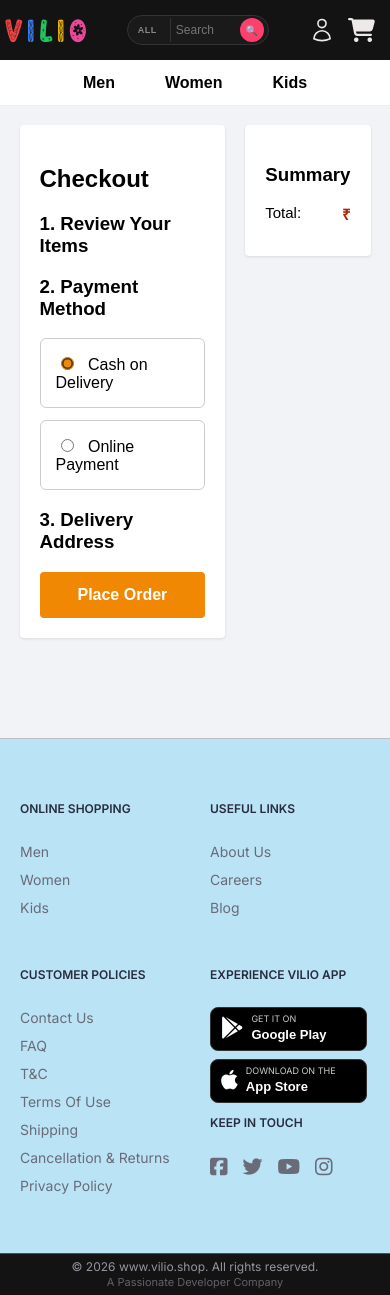
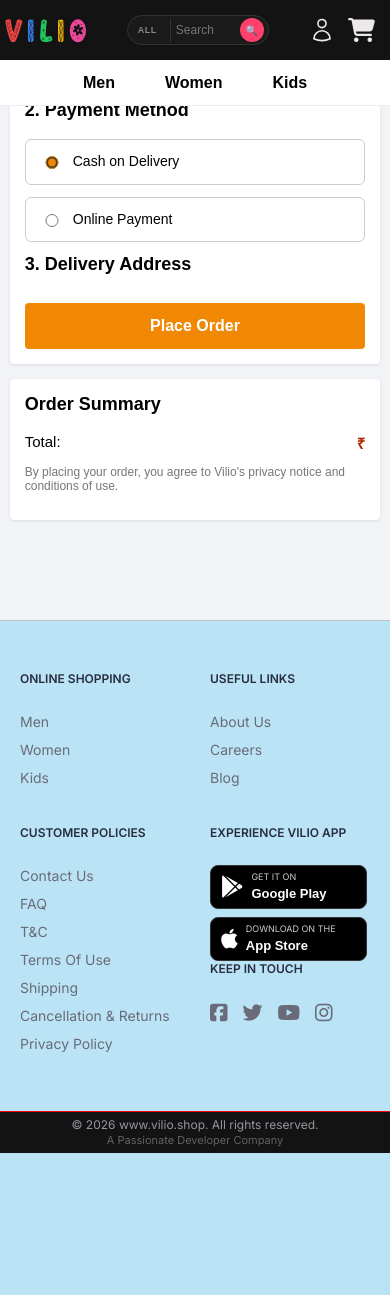
Before and after one commit to aiman001-ai/vilio-shop, a Django app: template app1/templates/place_order.html in a window 390 px wide. After the commit the page ends 1153 px from the top, so only its background shows below. Run offline with Django 5.2, Linux system fonts and the light colour scheme; the template is opened without the code that fills it, so the values that code supplies are empty; some libraries are stand-ins or nearby versions; some web fonts are replaced.

Commit message:
Fixed mobile responsiveness and ALLOWED_HOSTS syntax

```diff
--- a/app1/templates/place_order.html
+++ b/app1/templates/place_order.html
@@ -3,22 +3,90 @@
 
 {% block extra_css %}
 <style>
-    body { background: #f1f3f6; font-family: Arial, sans-serif; }
-    .container { width: 90%; margin: 20px auto; display: flex; gap: 20px; }
-    .left { width: 70%; background: #fff; padding: 20px; border-radius: 4px; box-shadow: 0 1px 3px rgba(0,0,0,0.1); }
-    .right { width: 30%; background: #fff; padding: 20px; border-radius: 4px; height: fit-content; box-shadow: 0 1px 3px rgba(0,0,0,0.1); }
+    body { background: #f1f3f6; font-family: Arial, sans-serif; margin: 0; padding: 0; }
+
+    /* Responsive Container */
+    .container {
+        width: 95%;
+        max-width: 1200px;
+        margin: 10px auto;
+        display: flex;
+        flex-direction: column; /* Mobile first: stack vertically */
+        gap: 15px;
+    }
+
+    .left {
+        width: 100%;
+        background: #fff;
+        padding: 15px;
+        border-radius: 4px;
+        box-shadow: 0 1px 3px rgba(0,0,0,0.1);
+        box-sizing: border-box;
+    }
+
+    .right {
+        width: 100%;
+        background: #fff;
+        padding: 15px;
+        border-radius: 4px;
+        height: fit-content;
+        box-shadow: 0 1px 3px rgba(0,0,0,0.1);
+        box-sizing: border-box;
+    }
+
+    /* Desktop View: Side by Side */
+    @media (min-width: 768px) {
+        .container {
+            flex-direction: row;
+            margin: 20px auto;
+            gap: 20px;
+        }
+        .left { width: 65%; padding: 20px; }
+        .right { width: 35%; padding: 20px; position: sticky; top: 20px; }
+    }
+
     .price { color: #B12704; font-weight: bold; }
     .summary-row { display: flex; justify-content: space-between; margin: 12px 0; font-size: 15px; }
-    .address-box, .payment-box { border: 1px solid #ccc; padding: 15px; margin-bottom: 12px; border-radius: 6px; cursor: pointer; display: block; }
-    input[type="radio"] { margin-right: 10px; accent-color: #f08804; }
-    .place-btn { width: 100%; padding: 14px; background: #f08804; color: #fff; border: none; font-size: 16px; cursor: pointer; font-weight: bold; border-radius: 4px; }
-    .cart-item { display: flex; gap: 15px; border-bottom: 1px solid #eee; padding: 15px 0; }
-    .cart-item img { width: 80px; height: 80px; object-fit: cover; }
+
+    .address-box, .payment-box {
+        border: 1px solid #ccc;
+        padding: 12px;
+        margin-bottom: 12px;
+        border-radius: 6px;
+        cursor: pointer;
+        display: flex;
+        align-items: flex-start;
+        font-size: 14px;
+        line-height: 1.4;
+    }
+
+    input[type="radio"] { margin-top: 4px; margin-right: 12px; min-width: 18px; accent-color: #f08804; }
+
+    .place-btn {
+        width: 100%;
+        padding: 14px;
+        background: #f08804;
+        color: #fff;
+        border: none;
+        font-size: 16px;
+        cursor: pointer;
+        font-weight: bold;
+        border-radius: 4px;
+        margin-top: 10px;
+    }
+
+    .cart-item { display: flex; gap: 12px; border-bottom: 1px solid #eee; padding: 12px 0; }
+    .cart-item img { width: 70px; height: 70px; object-fit: cover; border-radius: 4px; }
+    .cart-item h4 { margin: 0 0 5px 0; font-size: 15px; }
+    .cart-item p { margin: 2px 0; font-size: 13px; color: #555; }
+
+    h2, h3 { font-size: 18px; margin-top: 0; }
 </style>
 {% endblock %}
 
 {% block content %}
 <div class="container">
+    <!-- Summary moved to top on Mobile for better UX (Optional, but usually Summary shows at bottom) -->
     <div class="left">
         <h2>Checkout</h2>
 
@@ -42,60 +110,61 @@
             <h3>2. Payment Method</h3>
             <label class="payment-box">
                 <input type="radio" name="payment_method" value="COD" checked>
-                Cash on Delivery
+                <span>Cash on Delivery</span>
             </label>
 
             <label class="payment-box">
                 <input type="radio" name="payment_method" value="ONLINE">
-                Online Payment
+                <span>Online Payment</span>
             </label>
 
             <h3>3. Delivery Address</h3>
             {% for address in addresses %}
             <label class="address-box">
                 <input type="radio" name="address_id" value="{{ address.id }}" required {% if forloop.first %}checked{% endif %}>
-                {{ address.first_name }} {{ address.last_name }} - {{ address.mobile }}<br>
-                {{ address.address }}, {{ address.city }}, {{ address.state }} - {{ address.pincode }}
+                <span>
+                    <strong>{{ address.first_name }} {{ address.last_name }}</strong> - {{ address.mobile }}<br>
+                    {{ address.address }}, {{ address.city }}, {{ address.state }} - {{ address.pincode }}
+                </span>
             </label>
             {% endfor %}
 
+            <!-- Desktop Button will show in 'right' div, but for mobile flow we keep it here or sync them -->
             <button type="submit" class="place-btn" id="final-submit-btn">Place Order</button>
         </form>
     </div>
 
     <div class="right">
-        <h3>Summary</h3>
+        <h3>Order Summary</h3>
         <div class="summary-row">
             <span>Total:</span>
             <span class="price">₹{{ total }}</span>
         </div>
+        <p style="font-size: 12px; color: #777;">By placing your order, you agree to Vilio's privacy notice and conditions of use.</p>
     </div>
 </div>
 
 <script src="https://checkout.razorpay.com/v1/checkout.js"></script>
 
 <script>
+// JavaScript same rahega, bas IDs ensure karna
 document.getElementById('checkout-form').onsubmit = function(e) {
     const paymentMethod = document.querySelector('input[name="payment_method"]:checked').value;
     const addressId = document.querySelector('input[name="address_id"]:checked').value;
 
     if (paymentMethod === 'ONLINE') {
         e.preventDefault();
-
         const btn = document.getElementById('final-submit-btn');
         btn.disabled = true;
         btn.innerText = "Processing...";
 
-        // 🔹 Step 1: Create Razorpay Order (Calls your create_razorpay_order view)
         fetch("{% url 'create_razorpay_order' %}", {
             method: "POST",
             headers: {
                 "Content-Type": "application/json",
                 "X-CSRFToken": "{{ csrf_token }}"
             },
-            body: JSON.stringify({
-                address_id: addressId
-            })
+            body: JSON.stringify({ address_id: addressId })
         })
         .then(res => res.json())
         .then(data => {
@@ -105,19 +174,15 @@ document.getElementById('checkout-form').onsubmit = function(e) {
                 btn.innerText = "Place Order";
                 return;
             }
-
-            // Update hidden field with the new Razorpay Order ID
             document.getElementById('hidden_razorpay_order_id').value = data.order_id;
 
-            // 🔹 Step 2: Open Razorpay Popup
             var options = {
                 "key": data.key_id,
                 "amount": data.amount,
                 "currency": "INR",
-                "name": "Vilio",
+                "name": "Vilio.shop",
                 "order_id": data.order_id,
                 "handler": function (response) {
-                    // 🔹 Step 3: Verify Payment (Calls your verify-payment view)
                     fetch("/verify-payment/", {
                         method: "POST",
                         headers: {
@@ -128,7 +193,7 @@ document.getElementById('checkout-form').onsubmit = function(e) {
                             razorpay_payment_id: response.razorpay_payment_id,
                             razorpay_order_id: response.razorpay_order_id,
                             razorpay_signature: response.razorpay_signature,
-                            address_id: addressId // Address pass karna mat bhoolna
+                            address_id: addressId
                         })
                     })
                     .then(res => res.json())
@@ -136,33 +201,23 @@ document.getElementById('checkout-form').onsubmit = function(e) {
                         if(data.status === "Success"){
                             window.location.href = "/my-orders/";
                         } else {
-                            alert("Payment verification failed: " + data.message);
+                            alert("Payment failed: " + data.message);
                             btn.disabled = false;
                             btn.innerText = "Place Order";
                         }
                     });
                 },
-                "modal": {
-                    "ondismiss": function() {
-                        btn.disabled = false;
-                        btn.innerText = "Place Order";
-                    }
-                },
-                "theme": {
-                    "color": "#f08804"
-                }
+                "modal": { "ondismiss": function() { btn.disabled = false; btn.innerText = "Place Order"; } },
+                "theme": { "color": "#f08804" }
             };
-
             var rzp = new Razorpay(options);
             rzp.open();
         })
         .catch(error => {
-            console.error('Error:', error);
             btn.disabled = false;
             btn.innerText = "Place Order";
         });
     }
-    // COD ke liye form normally submit ho jayega {% url 'place_order' %} par
 };
 </script>
 {% endblock %}
--- a/myproject/settings.py
+++ b/myproject/settings.py
@@ -24,7 +24,9 @@ ALLOWED_HOSTS = [
     'vilio.shop',
     'www.vilio.shop',
     'localhost',
-    '127.0.0.1'
+    '127.0.0.1',
+    '0.0.0.0',
+    '192.168.1.63',
 ]
 
 CSRF_TRUSTED_ORIGINS = [
```
